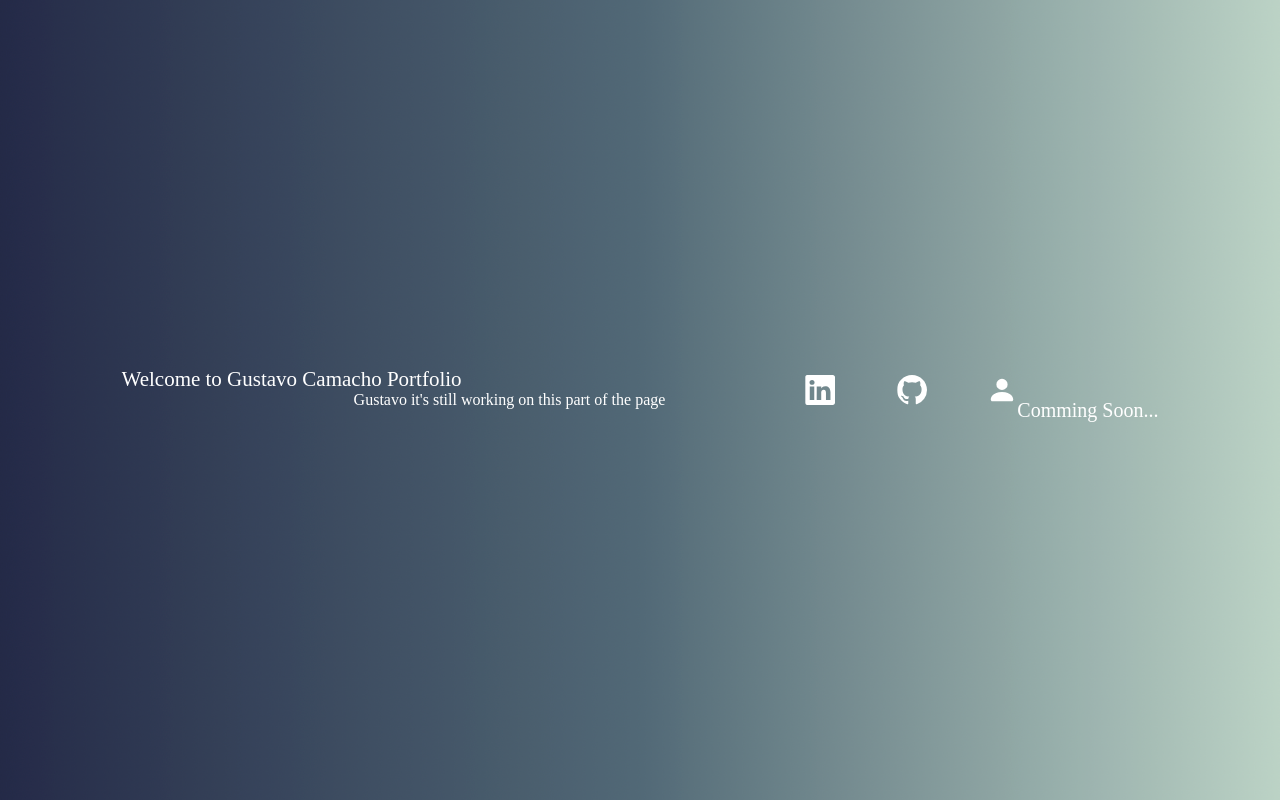
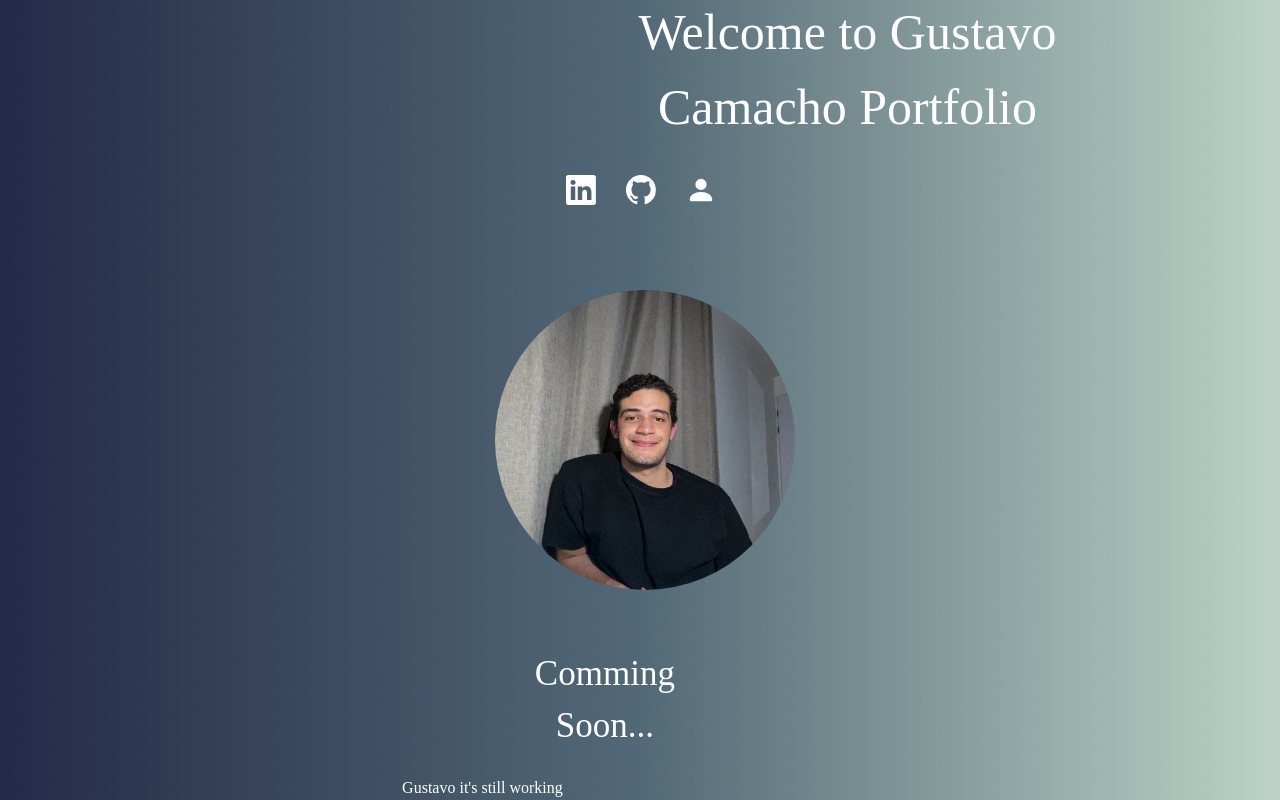
Before and after one commit to Gusttav28/Gustavo-Camacho-Portfolio, a Flask app: page / in a window 1280 px wide. Run offline with Flask 3, Linux system fonts and the light colour scheme; some libraries are stand-ins or nearby versions.

Commit message:
making changes in the part of the computer view

```diff
--- a/app.py
+++ b/app.py
@@ -23,4 +23,4 @@ def contact():
     return render_template("contact.html")
 
 if __name__ == "__main__":
-    app.run(port= 3023, debug=True)
+    app.run(port= 3024, debug=True)
--- a/templates/index.html
+++ b/templates/index.html
@@ -9,18 +9,61 @@
 <body>
     <!----------------------------------- computer adjust ---------------------->
     <div class="hidden lg:flex lg:gap-x-12">
-       <div class="parent background-image navbar-transparent">
-        <h1 transition-style="in:wipe:right" class="welcome title"  style="font-size: 21px; font-family: 'Times New Roman', Times, serif; color: white;">Welcome to Gustavo Camacho Portfolio</h1>
-        <h1 transition-style="in:wipe:right" class="welcomeforcomputer"  style="font-size: 16px; font-family: 'Times New Roman', Times, serif; color: white;">Gustavo it's still working on this part of the page</h1>
+
+      <div class="hidden lg:flex lg:gap-x-12">
+        <div class="parent3 background-image navbar-transparent">
+
+          <div class="div0">
+            <h1 transition-style="in:wipe:right" class="welcomeTitle"  style="font-size: 50px; font-family: 'Times New Roman', Times, serif; color: white;">Welcome to Gustavo Camacho Portfolio</h1>
+          </div>
+
+          <div class="div2">
+            <div class="social-linkspc">
+              <a href="https://www.linkedin.com/in/gustavo-camacho-b9a64b243/"><svg xmlns="http://www.w3.org/2000/svg" width="30" height="30" fill="white" class="bi bi-linkedin iconlinkdin" viewBox="0 0 16 16">
+                <path d="M0 1.146C0 .513.526 0 1.175 0h13.65C15.474 0 16 .513 16 1.146v13.708c0 .633-.526 1.146-1.175 1.146H1.175C.526 16 0 15.487 0 14.854zm4.943 12.248V6.169H2.542v7.225zm-1.2-8.212c.837 0 1.358-.554 1.358-1.248-.015-.709-.52-1.248-1.342-1.248S2.4 3.226 2.4 3.934c0 .694.521 1.248 1.327 1.248zm4.908 8.212V9.359c0-.216.016-.432.08-.586.173-.431.568-.878 1.232-.878.869 0 1.216.662 1.216 1.634v3.865h2.401V9.25c0-2.22-1.184-3.252-2.764-3.252-1.274 0-1.845.7-2.165 1.193v.025h-.016l.016-.025V6.169h-2.4c.03.678 0 7.225 0 7.225z"/>
+                </svg>
+              </a>
+
+              <a href="https://github.com/Gusttav28"><svg xmlns="http://www.w3.org/2000/svg" width="30" height="30" fill="white" class="bi bi-github githubicon" viewBox="0 0 16 16">
+                <path d="M8 0C3.58 0 0 3.58 0 8c0 3.54 2.29 6.53 5.47 7.59.4.07.55-.17.55-.38 0-.19-.01-.82-.01-1.49-2.01.37-2.53-.49-2.69-.94-.09-.23-.48-.94-.82-1.13-.28-.15-.68-.52-.01-.53.63-.01 1.08.58 1.23.82.72 1.21 1.87.87 2.33.66.07-.52.28-.87.51-1.07-1.78-.2-3.64-.89-3.64-3.95 0-.87.31-1.59.82-2.15-.08-.2-.36-1.02.08-2.12 0 0 .67-.21 2.2.82.64-.18 1.32-.27 2-.27s1.36.09 2 .27c1.53-1.04 2.2-.82 2.2-.82.44 1.1.16 1.92.08 2.12.51.56.82 1.27.82 2.15 0 3.07-1.87 3.75-3.65 3.95.29.25.54.73.54 1.48 0 1.07-.01 1.93-.01 2.2 0 .21.15.46.55.38A8.01 8.01 0 0 0 16 8c0-4.42-3.58-8-8-8"/>
+                </svg>
+              </a>
+
+              <a href="{{ url_for('static', filename='gustavocamacho.pdf') }}"><svg xmlns="http://www.w3.org/2000/svg" width="30" height="30" fill="white" class="bi bi-person-fill resume" viewBox="0 0 16 16">
+                <path d="M3 14s-1 0-1-1 1-4 6-4 6 3 6 4-1 1-1 1zm5-6a3 3 0 1 0 0-6 3 3 0 0 0 0 6"/>
+              </svg>
+              </a>
+            </div>
+          </div>
+
+          <div class="div3">
+             <div class="parent2pc circle-imagepc"></div>
+          </div>
+
+          <div class="div4">
+            <h3 class="comingsoonpc" style="font-size: 35px; font-family: 'Times New Roman', Times, serif; color: white;">Comming Soon...</h3>
+
+          </div>
+
+          <div class="div5">
+            <h1 transition-style="in:wipe:right" class="gtvomessage"  style="font-size: 16px; font-family: 'Times New Roman', Times, serif; color: white;">Gustavo it's still working on this part of the page</h1>
+
+          </div>
+        </div>
+
+       <!-- <div class="parent background-image navbar-transparent">
+        <h1 transition-style="in:wipe:right" class="welcomeTitle"  style="font-size: 50px; font-family: 'Times New Roman', Times, serif; color: white;">Welcome to Gustavo Camacho Portfolio</h1>
+
+
         <div class="social-linkspc">
           <a href="https://www.linkedin.com/in/gustavo-camacho-b9a64b243/"><svg xmlns="http://www.w3.org/2000/svg" width="30" height="30" fill="white" class="bi bi-linkedin iconlinkdin" viewBox="0 0 16 16">
               <path d="M0 1.146C0 .513.526 0 1.175 0h13.65C15.474 0 16 .513 16 1.146v13.708c0 .633-.526 1.146-1.175 1.146H1.175C.526 16 0 15.487 0 14.854zm4.943 12.248V6.169H2.542v7.225zm-1.2-8.212c.837 0 1.358-.554 1.358-1.248-.015-.709-.52-1.248-1.342-1.248S2.4 3.226 2.4 3.934c0 .694.521 1.248 1.327 1.248zm4.908 8.212V9.359c0-.216.016-.432.08-.586.173-.431.568-.878 1.232-.878.869 0 1.216.662 1.216 1.634v3.865h2.401V9.25c0-2.22-1.184-3.252-2.764-3.252-1.274 0-1.845.7-2.165 1.193v.025h-.016l.016-.025V6.169h-2.4c.03.678 0 7.225 0 7.225z"/>
           </svg></a>
-          <a href="https://github.com/Gusttav28"><svg xmlns="http://www.w3.org/2000/svg" width="30" height="30" fill="white" class="bi bi-github icongithub" viewBox="0 0 16 16">
+          <a href="https://github.com/Gusttav28"><svg xmlns="http://www.w3.org/2000/svg" width="30" height="30" fill="white" class="bi bi-github githubicon" viewBox="0 0 16 16">
               <path d="M8 0C3.58 0 0 3.58 0 8c0 3.54 2.29 6.53 5.47 7.59.4.07.55-.17.55-.38 0-.19-.01-.82-.01-1.49-2.01.37-2.53-.49-2.69-.94-.09-.23-.48-.94-.82-1.13-.28-.15-.68-.52-.01-.53.63-.01 1.08.58 1.23.82.72 1.21 1.87.87 2.33.66.07-.52.28-.87.51-1.07-1.78-.2-3.64-.89-3.64-3.95 0-.87.31-1.59.82-2.15-.08-.2-.36-1.02.08-2.12 0 0 .67-.21 2.2.82.64-.18 1.32-.27 2-.27s1.36.09 2 .27c1.53-1.04 2.2-.82 2.2-.82.44 1.1.16 1.92.08 2.12.51.56.82 1.27.82 2.15 0 3.07-1.87 3.75-3.65 3.95.29.25.54.73.54 1.48 0 1.07-.01 1.93-.01 2.2 0 .21.15.46.55.38A8.01 8.01 0 0 0 16 8c0-4.42-3.58-8-8-8"/>
           </svg></a>
 
-          <a href="{{ url_for('static', filename='gustavocamacho.pdf') }}"><svg xmlns="http://www.w3.org/2000/svg" width="30" height="30" fill="white" class="bi bi-person-fill iconresume" viewBox="0 0 16 16">
+          <a href="{{ url_for('static', filename='gustavocamacho.pdf') }}"><svg xmlns="http://www.w3.org/2000/svg" width="30" height="30" fill="white" class="bi bi-person-fill resume" viewBox="0 0 16 16">
               <path d="M3 14s-1 0-1-1 1-4 6-4 6 3 6 4-1 1-1 1zm5-6a3 3 0 1 0 0-6 3 3 0 0 0 0 6"/>
           </svg></a>
 
@@ -29,11 +72,8 @@
               <path d="M8.707 1.5a1 1 0 0 0-1.414 0L.646 8.146a.5.5 0 0 0 .708.708L2 8.207V13.5A1.5 1.5 0 0 0 3.5 15h9a1.5 1.5 0 0 0 1.5-1.5V8.207l.646.647a.5.5 0 0 0 .708-.708L13 5.793V2.5a.5.5 0 0 0-.5-.5h-1a.5.5 0 0 0-.5.5v1.293zM13 7.207V13.5a.5.5 0 0 1-.5.5h-9a.5.5 0 0 1-.5-.5V7.207l5-5z"/>
               </svg>
           </a> -->
-      </div>
-      <!-- <div class="parent2 circle-image"></div> -->
-      <div>
-          <h3 class="comingsoon" style="font-size: 20px; font-family: 'Times New Roman', Times, serif; color: white;">Comming Soon...</h3>
-      </div>
+        </div>
+
     </div>
       </div>
 
@@ -153,8 +228,8 @@
     }
     .div2 { grid-area: 2 / 3 / 3 / 4; }
 
-    .circle-image {
-        background-image: url("{{ url_for('static', filename='me.jpg') }}");
+    .circle-imagepc {
+        background-image: url(static/me.JPG);
         width: 300px;  /* Set width */
         height: 300px; /* Set height */
         border-radius: 50%; /* Makes it a circle */
@@ -164,10 +239,13 @@
         object-fit: cover; /* Ensures the image covers the area */
         animation: 2.0s cubic-bezier(.25, 1, .30, 1) wipe-in-left both;
         animation-delay: 1.5s;
+        position: relative;
+        top: 40px;
+        right: 150px;
     }
 
     .background-image {
-        background-image: url("{{ url_for('static', filename='royalblue.png') }}");
+        background-image: url("/static/royalblue.png");
         background-size: cover;
         background-position: center;
         background-repeat: no-repeat;
@@ -242,6 +320,285 @@
         /* display: inline-block; */
         animation: 2.5s cubic-bezier(.25, 1, .30, 1) diamond-in-hesitate both;
         animation-delay: 2.8s;
+    }
+    .social-linkspc {
+      position: relative;
+      bottom: 180px;
+      left: 90px;
+    }
+
+    /* moving the first component (linkedin) inside of the container in the computer view(div) */
+    .social-linkspc a:first-child{
+      position: relative;
+      right: 139px;
+    }
+    .social-linkspc a:nth-child(2){
+      position: relative;
+      right: 139px;
+    }
+    .social-linkspc a:nth-child(3){
+      position: relative;
+      right: 139px;
+    }
+
+
+
+    .social-links {
+    margin-top: -20px;
+    display: flex;         /* Arrange items in a row */
+    gap: 30px;             /* Space between icons */
+    align-items: center;   /* Align icons vertically */
+    justify-content: center; /* Center horizontally */
+    }
+    /* moving the first component (linkedin) inside of the container in the computer view(div) */
+    .social-links a:first-child{
+        margin-left: -140px;
+    }
+    .title{
+        margin-right: -108px;
+    }
+    .linkedin{
+      position: relative;
+      top: 30px;
+      left: 60px;
+    }
+    .githubicon{
+      position: relative;
+      bottom: 30px;
+      left: 200px;
+      animation: 2.5s cubic-bezier(.25, 1, .30, 1) wipe-in-down both;
+      animation-delay: 2s;
+    }
+    .resume{
+      position: relative;
+      bottom: 60px;
+      left: 260px;
+      animation: 2.5s cubic-bezier(.25, 1, .30, 1) diamond-in-center both;
+      animation-delay: 2s;
+    }
+</style>
+
+
+
+
+
+
+<style>
+    @keyframes wipe-in-left {
+        from {
+        clip-path: inset(0 0 0 100%);
+        }
+        to {
+        clip-path: inset(0 0 0 0);
+        }
+    }
+
+    [transition-style="in:wipe:left"] {
+        animation: 2.5s cubic-bezier(.25, 1, .30, 1) wipe-in-left both;
+    }
+
+    @media (max-width: 768px) {
+    .parent {
+        display: flex;
+        flex-direction: column; /* Apila los elementos verticalmente */
+        align-items: center; /* Centra los elementos */
+        justify-content: center;
+        width: 100%;
+    }
+
+    .div1 {
+        text-align: center;
+        width: 90%;
+        height: 100%;
+    }
+
+    .div1 h1 {
+        margin-top: -200px;
+        font-size: 22px; /* Reduce tamaño del texto */
+        left: 0; /* Evita desplazamientos innecesarios */
+        text-align: center;
+    }
+
+    .parent2 {
+        display: flex;
+        flex-direction: column;
+        align-items: center;
+        justify-content: center;
+    }
+
+    .circle-image {
+        width: 180px;  /* Reduce tamaño en móvil */
+        height: 180px;
+        background-size: cover;
+        background-position: center;
+        margin-top: 15px;
+    }
+
+    .background-image {
+        height: 100vh;
+        width: 100vh;
+        display: flex;
+        flex-direction: column;
+        justify-content: center;
+        align-items: center;
+        text-align: center;
+    }
+
+    .iconlinkdin, .icongithub, .iconresume {
+        margin: 10px; /* Espaciado uniforme */
+        display: inline-block;
+        width: 40px; /* Ajusta tamaño de iconos */
+        height: 40px;
+    }
+
+    .welcome {
+        margin-bottom: 20px; /* Reduce espacio extra */
+        font-size: 18px;
+    }
+
+    .comingsoon {
+        position: relative;
+        top: 800px;
+    }
+}
+
+
+/* ------------------------------------------ */
+
+
+
+    .parent {
+    display: grid;
+    grid-template-columns: repeat(5, 1fr);
+    grid-template-rows: repeat(5, 1fr);
+    grid-column-gap: 0px;
+    grid-row-gap: 0px;
+    }
+    .div1 {
+    grid-area: 2 / 1 / 3 / 3;
+    width: max-content;
+    overflow: visible;
+    text-align: left;
+
+
+    }
+
+    .div1 h1 {
+    position: relative;
+    left: -50px; /* Move it to the left */
+    text-align: left;
+    }
+
+    .parent2 {
+        display: grid;
+        grid-template-columns: repeat(5, 1fr);
+        grid-template-rows: repeat(5, 1fr);
+        grid-column-gap: 0px;
+        grid-row-gap: 0px;
+    }
+    .div2 { grid-area: 2 / 3 / 3 / 4; }
+
+    .circle-image {
+        background-image: url("{{ url_for('static', filename='me.jpg') }}");
+        width: 300px;  /* Set width */
+        height: 300px; /* Set height */
+        border-radius: 50%; /* Makes it a circle */
+        background-size: cover;
+        background-position: cover;
+        background-repeat: no-repeat;
+        object-fit: cover; /* Ensures the image covers the area */
+        animation: 2.0s cubic-bezier(.25, 1, .30, 1) wipe-in-left both;
+        animation-delay: 1.5s;
+    }
+
+    .background-image {
+        background-image: url("{{ url_for('static', filename='royalblue.png') }}");
+        background-size: cover;
+        background-position: center;
+        background-repeat: no-repeat;
+        height: 100vh;
+        margin: 0;
+        padding: 0;
+        display: flex;
+        justify-content: center;
+        align-items: center;
+        color: white; /* Adjust text color for readability */
+        text-align: center;
+        background-attachment: fixed;
+        /* animation: 2.5s cubic-bezier(.25, 1, .30, 1) wipe-in-right both; */
+
+    }
+    .navbar-transparent {
+    background-color: rgba(0, 0, 0, 0); /* Fully transparent */
+    position: fixed; /* Ensures it stays at the top */
+    top: 0;
+    left: 0;
+    width: 100%;
+    z-index: 1000; /* Ensures it appears above other elements */
+    padding: 10px 20px; /* Adds some padding */
+    }
+
+    .navbar-transparent .nav-link {
+        color: white !important; /* Ensures text is visible */
+    }
+
+    .navbar-transparent .navbar-toggler {
+        border-color: white; /* Changes the color of the toggle button */
+    }
+
+    .navbar-transparent .navbar-toggler-icon {
+        filter: invert(1); /* Makes the toggler icon visible on dark backgrounds */
+    }
+
+    .iconlinkdin{
+        margin-left: 140px;
+        display: inline-block;
+        animation: 2.5s cubic-bezier(.25, 1, .30, 1) wipe-in-up both;
+        animation-delay: 2s;
+    }
+    .icongithub{
+        margin-left: 32px;
+        display: inline-block;
+        animation: 2.5s cubic-bezier(.25, 1, .30, 1) wipe-in-down both;
+        animation-delay: 2s;
+    }
+    .iconresume{
+        margin-left: 30px;
+        display: inline-block;
+        animation: 2.5s cubic-bezier(.25, 1, .30, 1) diamond-in-center both;
+        animation-delay: 2s;
+    }
+    .iconhome{
+        margin-left: 30px;
+        display: inline-block;
+        animation: 2.5s cubic-bezier(.25, 1, .30, 1) diamond-in-center both;
+        animation-delay: 2s;
+    }
+
+    .welcome{
+        margin-bottom: 40px;
+    }
+
+    .welcomeTitle{
+      position: relative;
+      bottom: 330px;
+      left: 600px;
+    }
+
+    .comingsoonpc{
+      position: relative;
+      top: 300px;
+      right: 410px;
+      animation: 2.5s cubic-bezier(.25, 1, .30, 1) diamond-in-hesitate both;
+      animation-delay: 2.8s;
+    }
+
+    .gtvomessage{
+      position: relative;
+      top: 400px;
+      right: 690px;
+      animation: 2.5s cubic-bezier(.25, 1, .30, 1) diamond-in-hesitate both;
+      animation-delay: 2.8s;
     }
 
     .fixedLinkdin{
@@ -378,238 +729,6 @@
         </p> -->
 
 
-<style>
-    @keyframes wipe-in-left {
-        from {
-        clip-path: inset(0 0 0 100%);
-        }
-        to {
-        clip-path: inset(0 0 0 0);
-        }
-    }
-
-    [transition-style="in:wipe:left"] {
-        animation: 2.5s cubic-bezier(.25, 1, .30, 1) wipe-in-left both;
-    }
-
-    @media (max-width: 768px) {
-    .parent {
-        display: flex;
-        flex-direction: column; /* Apila los elementos verticalmente */
-        align-items: center; /* Centra los elementos */
-        justify-content: center;
-        width: 100%;
-    }
-
-    .div1 {
-        text-align: center;
-        width: 90%;
-    }
-
-    .div1 h1 {
-        font-size: 22px; /* Reduce tamaño del texto */
-        left: 0; /* Evita desplazamientos innecesarios */
-        text-align: center;
-    }
-
-    .parent2 {
-        display: flex;
-        flex-direction: column;
-        align-items: center;
-        justify-content: center;
-    }
-
-    .circle-image {
-        width: 180px;  /* Reduce tamaño en móvil */
-        height: 180px;
-        background-size: cover;
-        background-position: center;
-        margin-top: 15px;
-    }
-
-    .background-image {
-        margin-bottom: -50px ;
-        height: 100vh;
-        display: flex;
-        flex-direction: column;
-        justify-content: center;
-        align-items: center;
-        text-align: center;
-    }
-
-    .iconlinkdin, .icongithub, .iconresume {
-        margin: 10px; /* Espaciado uniforme */
-        display: inline-block;
-        width: 40px; /* Ajusta tamaño de iconos */
-        height: 40px;
-    }
-
-    .welcome {
-        margin-bottom: 20px; /* Reduce espacio extra */
-        font-size: 18px;
-    }
-    .welcomeforcomputer {
-        position: relative;
-        top: 5px;
-        margin-left: 0;
-    }
-
-    .comingsoon {
-        position: relative;
-        top: 5px;
-        margin-left: 0;
-        font-size: 16px; /* Reduce tamaño */
-    }
-}
-
-
-/* ------------------------------------------ */
-
-
-
-    .parent {
-    display: grid;
-    grid-template-columns: repeat(5, 1fr);
-    grid-template-rows: repeat(5, 1fr);
-    grid-column-gap: 0px;
-    grid-row-gap: 0px;
-    }
-    .div1 {
-    grid-area: 2 / 1 / 3 / 3;
-    width: max-content;
-    overflow: visible;
-    text-align: left;
-
-
-    }
-
-    .div1 h1 {
-    position: relative;
-    left: -50px; /* Move it to the left */
-    text-align: left;
-    }
-
-    .parent2 {
-        display: grid;
-        grid-template-columns: repeat(5, 1fr);
-        grid-template-rows: repeat(5, 1fr);
-        grid-column-gap: 0px;
-        grid-row-gap: 0px;
-    }
-    .div2 { grid-area: 2 / 3 / 3 / 4; }
-
-    .circle-image {
-        background-image: url(static/me.JPG);
-        width: 200px;  /* Set width */
-        height: 200px; /* Set height */
-        border-radius: 50%; /* Makes it a circle */
-        background-size: cover;
-        background-position: cover;
-        background-repeat: no-repeat;
-        object-fit: cover; /* Ensures the image covers the area */
-        animation: 2.0s cubic-bezier(.25, 1, .30, 1) wipe-in-left both;
-        animation-delay: 1.5s;
-    }
-
-    .background-image {
-        background-image: url("/static/royalblue.png");
-        background-size: cover;
-        background-position: center;
-        background-repeat: no-repeat;
-        height: 100vh;
-        width: 100vw;
-        margin: 0;
-        padding: 0;
-        display: flex;
-        justify-content: center;
-        align-items: center;
-        color: white; /* Adjust text color for readability */
-        text-align: center;
-        /* animation: 2.5s cubic-bezier(.25, 1, .30, 1) wipe-in-right both; */
-
-    }
-    .navbar-transparent {
-    background-color: rgba(0, 0, 0, 0); /* Fully transparent */
-    position: fixed; /* Ensures it stays at the top */
-    top: 0;
-    left: 0;
-    width: 100%;
-    z-index: 1000; /* Ensures it appears above other elements */
-    padding: 10px 20px; /* Adds some padding */
-    }
-
-    .navbar-transparent .nav-link {
-        color: white !important; /* Ensures text is visible */
-    }
-
-    .navbar-transparent .navbar-toggler {
-        border-color: white; /* Changes the color of the toggle button */
-    }
-
-    .navbar-transparent .navbar-toggler-icon {
-        filter: invert(1); /* Makes the toggler icon visible on dark backgrounds */
-    }
-
-    .iconlinkdin{
-        margin-left: 140px;
-        display: inline-block;
-        animation: 2.5s cubic-bezier(.25, 1, .30, 1) wipe-in-up both;
-        animation-delay: 2s;
-    }
-    .icongithub{
-        margin-left: 32px;
-        display: inline-block;
-        animation: 2.5s cubic-bezier(.25, 1, .30, 1) wipe-in-down both;
-        animation-delay: 2s;
-    }
-    .iconresume{
-        margin-left: 30px;
-        display: inline-block;
-        animation: 2.5s cubic-bezier(.25, 1, .30, 1) diamond-in-center both;
-        animation-delay: 2s;
-    }
-    .iconhome{
-        margin-left: 30px;
-        display: inline-block;
-        animation: 2.5s cubic-bezier(.25, 1, .30, 1) diamond-in-center both;
-        animation-delay: 2s;
-    }
-
-    .welcome{
-        margin-bottom: 40px;
-    }
-
-    .comingsoon{
-        /* margin-top: 100px; */
-        position: relative;
-        top: 10px;
-        margin-left: 110;
-        /* display: inline-block; */
-        animation: 2.5s cubic-bezier(.25, 1, .30, 1) diamond-in-hesitate both;
-        animation-delay: 2.8s;
-    }
-    .social-links {
-    margin-top: -20px;
-    display: flex;         /* Arrange items in a row */
-    gap: 30px;             /* Space between icons */
-    align-items: center;   /* Align icons vertically */
-    justify-content: center; /* Center horizontally */
-    }
-    .social-linkspc {
-    margin-top: -20px;
-    display: flex;         /* Arrange items in a row */
-    gap: 30px;             /* Space between icons */
-    align-items: center;
-    margin-left: -80;  /* Align icons vertically */
-    justify-content: center; /* Center horizontally */
-    }
-    .social-links a:first-child{
-        margin-left: -140px;
-    }
-    .title{
-        margin-right: -108px;
-    }
-</style>
 
 <style>
     @keyframes wipe-in-right {
```
Also changed, not shown: other parts of templates/index.html (+43 -14 lines).
